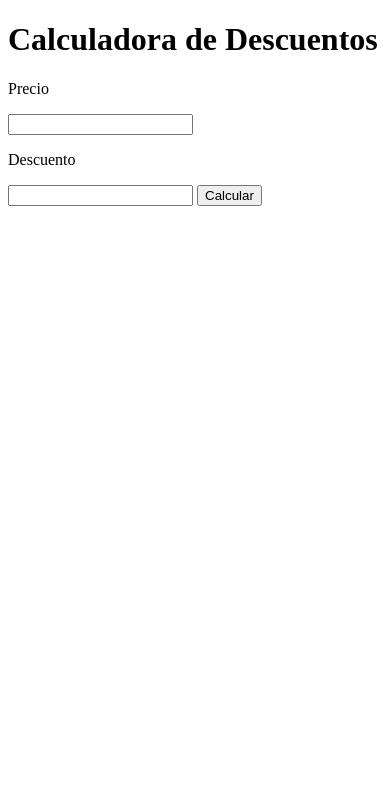
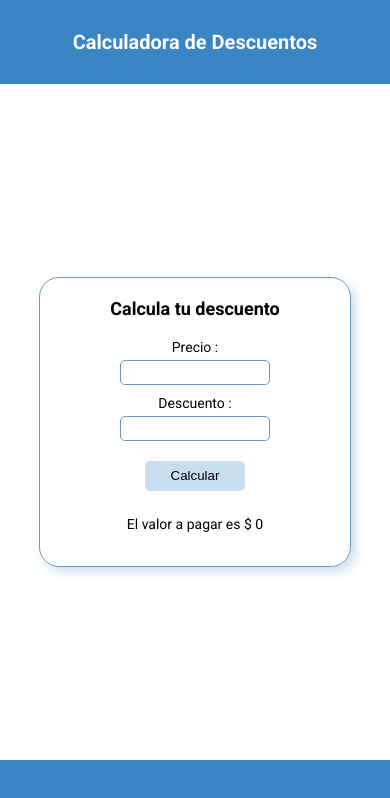
Before and after one commit to Yenda09/calculadora_de_descuentos, a plain HTML site: page index.html in a window 390 px wide. Drawn offline with Linux system fonts and the light colour scheme.

Commit message:
Mobile First terminado

```diff
--- a/index.html
+++ b/index.html
@@ -7,23 +7,28 @@
     <link rel="stylesheet" href="./styles.css">
     <link rel="stylesheet" href="./tablet.css">
     <link rel="stylesheet" href="./desktop.css">
+    <link rel="stylesheet" href="./desktop.css" media="(min-width: 930px)">
+    <link rel="preconnect" href="https://fonts.googleapis.com">
+    <link rel="preconnect" href="https://fonts.gstatic.com" crossorigin>
+    <link href="https://fonts.googleapis.com/css2?family=Roboto:wght@400;700&display=swap" rel="stylesheet">
     <title>Document</title>
 </head>
 <body>
-    <head>
+    <header>
         <h1>Calculadora de Descuentos</h1>
-    </head>
+    </header>
 
     <main>
         <section>
+            <h2>Calcula tu descuento</h2>
             <form action="">
-                <label for="inputPrice"><p>Precio</p></label>
+                <label for="inputPrice"><p>Precio :</p></label>
                 <input id="inputPrice" type="number">
-                <label for="inputDiscount"><p>Descuento</p></label>
-                <input id="inputDiscount" type="number">
+                <label for="inputDiscount"><p>Descuento :</p></label>
+                <input id="inputDiscount" type="number"><br>
                 <button type="button" onclick="calcularPrecioFinal()">Calcular</button>
             </form>
-            <p id="arrojarResultado"></p>
+            <p id="arrojarResultado">El valor a pagar es $ 0</p>
         </section>
     </main>
 
--- a/styles.css
+++ b/styles.css
@@ -0,0 +1,80 @@
+* {
+    box-sizing: border-box;
+    margin: 0;
+    padding: 0;
+}
+
+html {
+    font-size: 62.5%;
+    font-family: 'Roboto', sans-serif;
+}
+
+:root {
+    --main_color:rgb(59, 132, 195);
+    --secondary_color:rgb(104, 152, 194);
+    --tertiary_color: rgb(199, 221, 240);
+    --light_color: rgb(255, 255, 255);
+    --dark_color: rgb(0, 0, 0);
+}
+
+h1 {
+    font-size: 2rem;
+}
+h2 {
+    font-size: 1.8rem;
+    margin-top: 20px;
+    margin-bottom: 20px;
+}
+p {
+    font-size: 1.4rem;
+    margin-bottom: 5px;
+}
+input{
+    width: 150px;
+    height: 25px;
+    margin-bottom: 10px;
+    padding-left: 15px;
+    border: 1px solid var(--secondary_color);
+    border-radius: 5px;
+}
+button {
+    width: 100px;
+    height: 30px;
+    margin-top: 10px;
+    margin-bottom: 25px;
+    background-color: var(--tertiary_color);
+    border: none;
+    border-radius: 5px;
+}
+
+header {
+    display: flex;
+    width: 100%;
+    height: 10vh;
+    background-color: var(--main_color);
+    color: var(--light_color);
+    justify-content: center;
+    align-items: center;
+}
+
+main {
+    display: flex;
+    width: 100%;
+    height: 80vh;
+    justify-content: center;
+    align-items: center;
+}
+main section {
+    width: 80%;
+    height: 290px;
+    text-align: center;
+    border: 1px solid var(--secondary_color);
+    border-radius: 20px;
+    box-shadow: 5px 5px 10px rgb(209, 225, 240);
+}
+
+footer {
+    width: 100%;
+    height: 10vh;
+    background-color: var(--main_color);
+}
```
